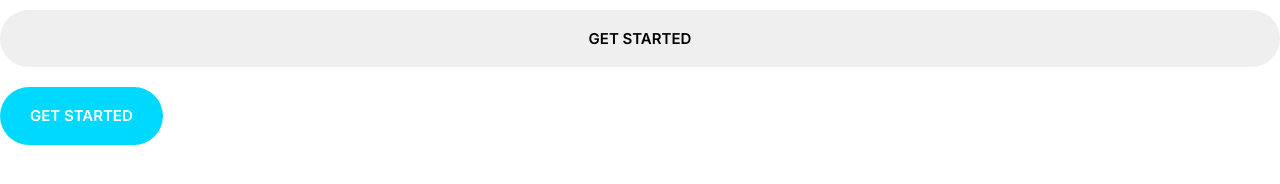
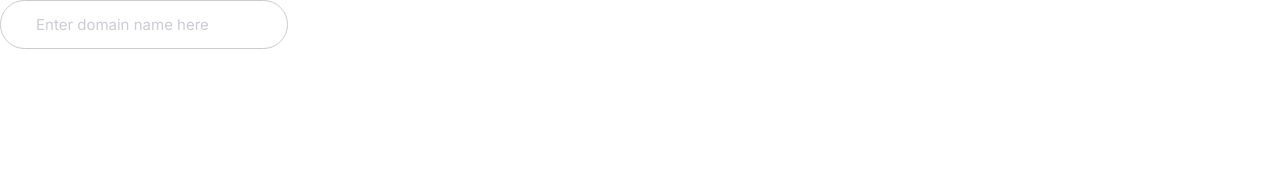
Before and after one commit to sampreethamithkumar/Moshify, a plain HTML site: page index.html in a window 1280 px wide. Drawn offline with Linux system fonts and the light colour scheme.

Commit message:
input field component

```diff
--- a/css/style.css
+++ b/css/style.css
@@ -232,3 +232,23 @@ a {
     font-size: 1.5rem;
   }
 }
+
+/* Input */
+.input {
+  border-radius: 30px;
+  border: 1px solid #cccccc;
+  color: var(--color-headings);
+  font-size: 2rem;
+  outline: 0;
+  padding: 1.5rem 3.5rem;
+}
+
+::placeholder {
+  color: #cdcbd7;
+}
+
+@media screen and (min-width: 1024px) {
+  .input {
+    font-size: 1.5rem;
+  }
+}
--- a/index.html
+++ b/index.html
@@ -13,8 +13,6 @@
     <link rel="stylesheet" href="css/style.css" />
   </head>
   <body>
-    <button class="btn btn--block">Get Started</button>
-    <br />
-    <button class="btn btn--secondary">Get Started</button>
+    <input type="text" class="input" placeholder="Enter domain name here" />
   </body>
 </html>
```
